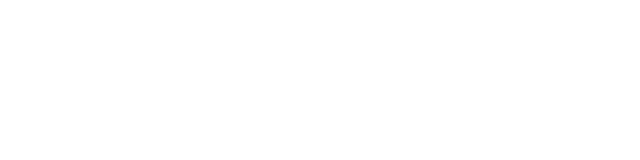
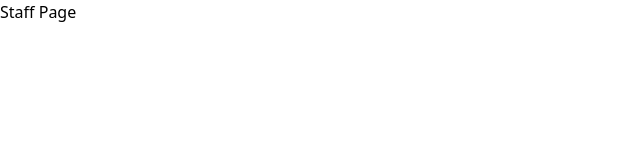
Before and after one commit to longlee1107/CMS_hackathon, a Vue app: page /staff in a window 1280 px wide. Shown: the top 160 px of the page, without its empty margins (0-640 px from the left). Built offline with nearby package versions, Linux system fonts and the light colour scheme.

Commit message:
pull code

```diff
--- /dev/null
+++ b/src/page/Staff.vue
@@ -0,0 +1,22 @@
+<template>
+  <div>
+    <div>Staff Page</div>
+    <div></div>
+  </div>
+</template>
+
+<script>
+export default {
+  name: "Staff",
+  methods: {
+
+  },
+  computed:{
+
+  }
+}
+</script>
+
+<style scoped>
+
+</style>
--- a/src/routes/index.js
+++ b/src/routes/index.js
@@ -8,7 +8,11 @@ export const router = new VueRouter({
             name:'home',
             component:()=>import('../page/HomePage')
         },
-
+        {
+            path:'/staff',
+            name:'staff',
+            component:()=>import('../page/Staff')
+        },
 
     ],
     mode: "history"
```
Also changed, not shown: 1 other file (tests, documents, lock files or other folders).
